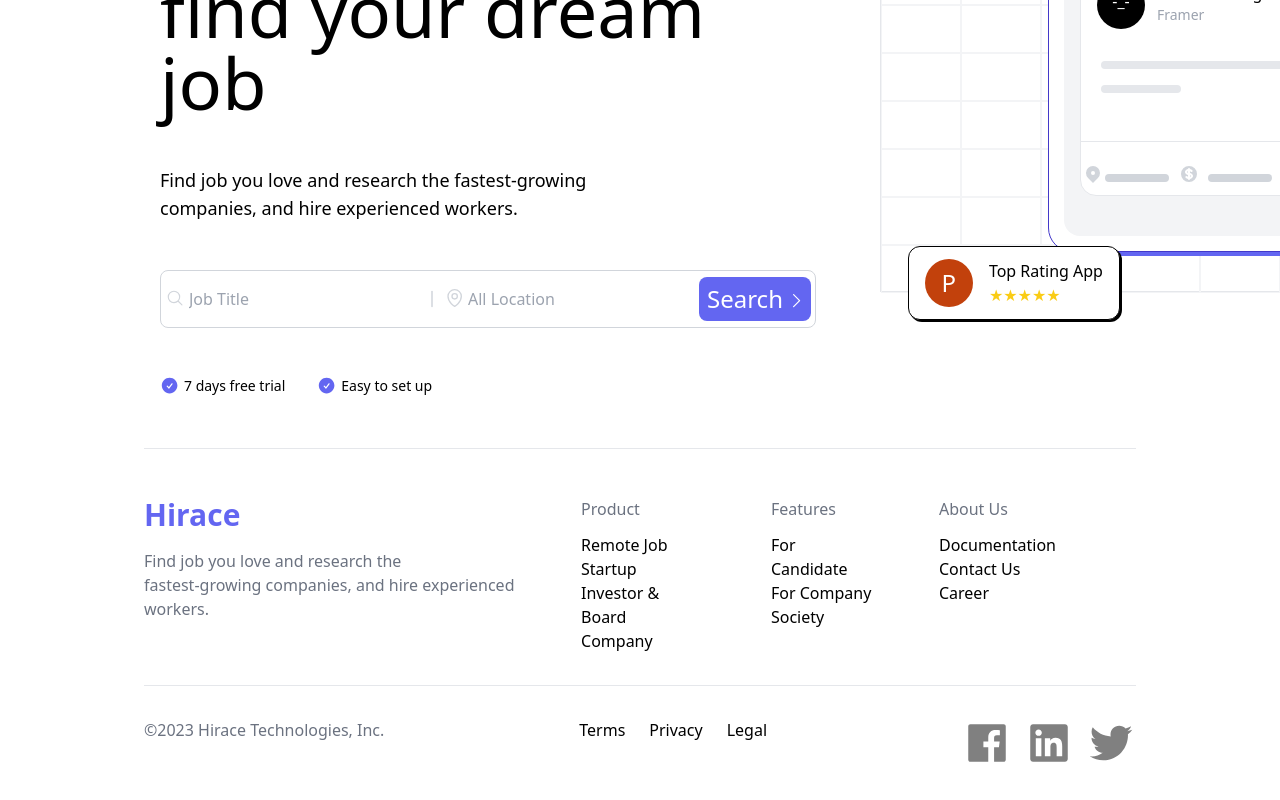
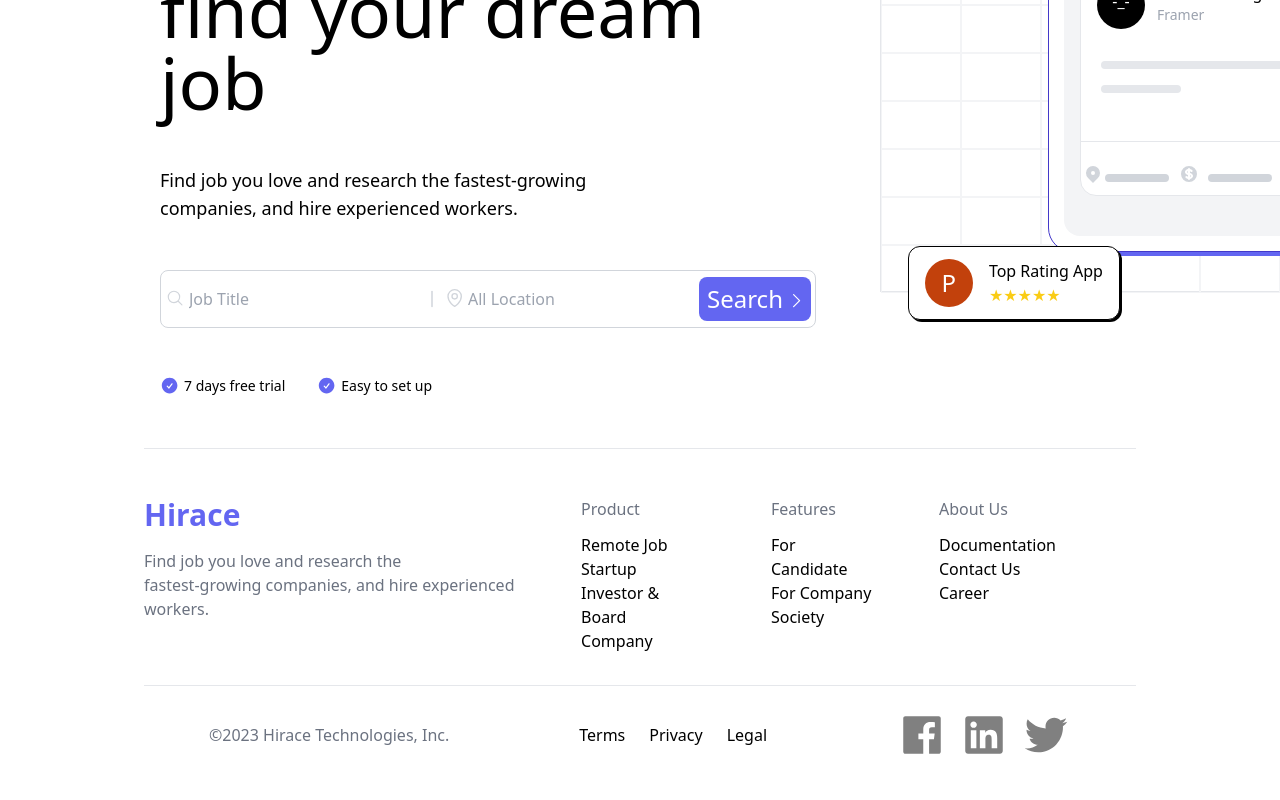
Before and after one commit to prakritip0/task-4, a React (Create React App) app: page / in a window 1280 px wide. Shown: the part 404-1204 px from the top of the page. After the commit the page ends 1180 px from the top, so only its background shows below. Built offline with nearby package versions, Linux system fonts and the light colour scheme.

Commit message:
fixup! redo the form without position absolute

```diff
--- a/src/components/Footer.tsx
+++ b/src/components/Footer.tsx
@@ -34,8 +34,8 @@ function Footer({isDarkMode}:FooterProps) {
                 </div>
             </div>
         </div>
-        <hr className='my-[2rem]' />
-        <div className="footerBottom pb-[2rem] flex justify-between">
+        <hr className='mt-[2rem] mb-6' />
+        <div className="footerBottom pb-[1rem] flex justify-around items-center">
             <p className={isDarkMode? 'text-gray-300' : 'text-gray-500'}>©2023 Hirace Technologies, Inc.  </p>
             <div className="legal flex gap-6">
                 <a href="#" className={isDarkMode? "text-white" : ""}>Terms</a>
```
